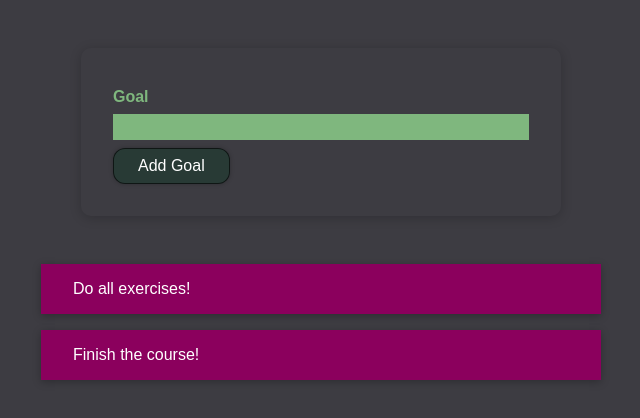
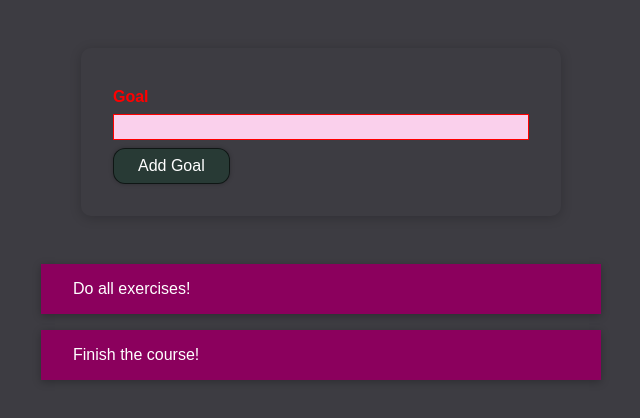
Before and after one commit to roshanwaa/React-Learn, a React (Create React App) app in the folder 02-starting-project- Style/: page / in a window 1280 px wide. Shown: the top 418 px of the page, without its empty margins (319-959 px from the left). Built offline with nearby package versions, Linux system fonts and the light colour scheme.

Commit message:
Setting CSS Classes Dynamically

```diff
--- a/02-starting-project- Style/src/components/CourseGoals/CourseInput/CourseInput.css
+++ b/02-starting-project- Style/src/components/CourseGoals/CourseInput/CourseInput.css
@@ -22,3 +22,12 @@
   background: #fad0ec;
   border-color: #8b005d;
 }
+
+.form-control.invalid input {
+  border-color: red;
+  background: #fad0ec;
+}
+
+.form-control.invalid label {
+  color: red;
+}
--- a/02-starting-project- Style/src/components/CourseGoals/CourseInput/CourseInput.js
+++ b/02-starting-project- Style/src/components/CourseGoals/CourseInput/CourseInput.js
@@ -28,17 +28,9 @@
 
   return (
     <form onSubmit={formSubmitHandler}>
-      <div className="form-control">
-        <label style={{ color: !isValid ? '#AC4425' : '#7FB77E' }}>Goal</label>
-        <input
-          type="text"
-          style={{
-            borderColor: !isValid ? '#AC4425' : '#7FB77E ',
-            backgroundColor: !isValid ? '#AC4425' : '#7FB77E ',
-            color: !isValid ? '#F7ECDE' : '#000000 ',
-          }}
-          onChange={goalInputChangeHandler}
-        />
+      <div className={`form-control ${isValid ? 'invalid' : ''}`}>
+        <label>Goal</label>
+        <input type="text" onChange={goalInputChangeHandler} />
       </div>
       <Button type="submit">Add Goal</Button>
     </form>
```
Also changed, not shown: 1 other file (tests, documents, lock files or other folders).
